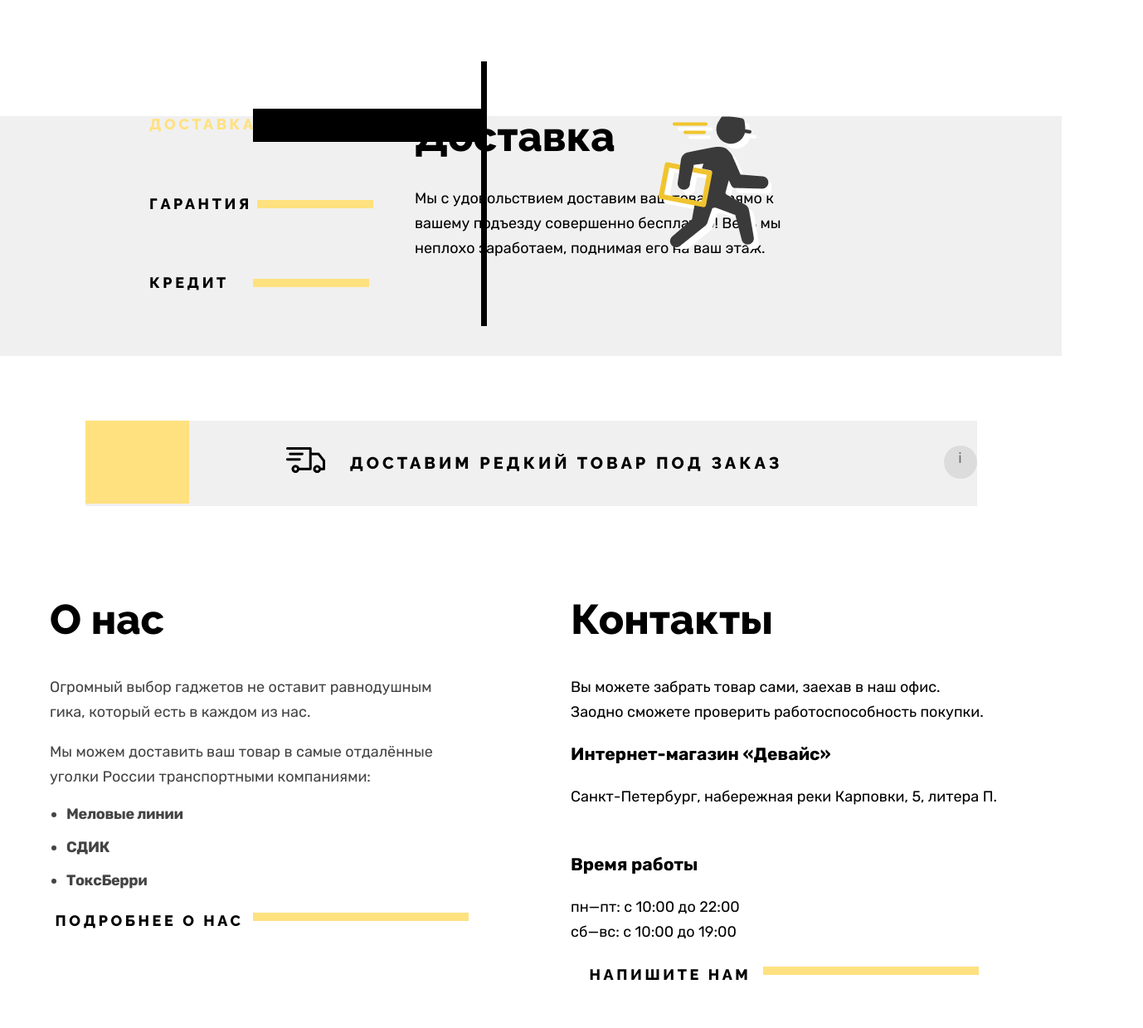
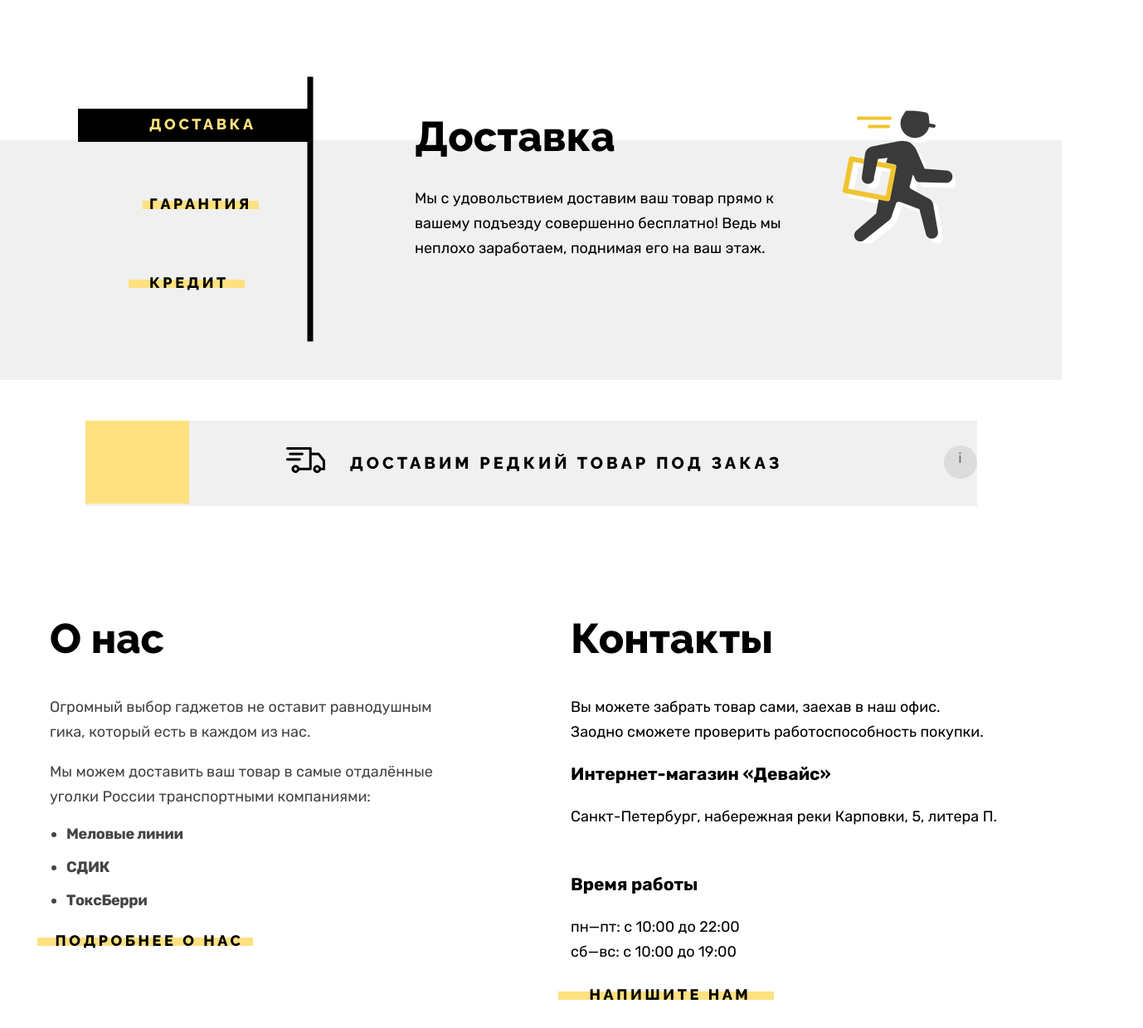
Before and after one commit to htmlacademy-htmlcss/2181423-device-35, a plain HTML site: page index.html in a window 1280 px wide. Shown: the part 1281-2520 px from the top of the page at 83% size, 1378 px wide, since content can reach past the window. Drawn offline with nearby package versions, Linux system fonts and the light colour scheme; files whose address does not match are found by name.

Commit message:
Исправляет центрирование и настраивает позиционирование

```diff
--- a/index.html
+++ b/index.html
@@ -8,7 +8,7 @@
   </head>
   <body>
 
-     <div class="hearder-wrapper">
+     <div class="header-wrapper">
       <header class="page-header">
           <div id="rectangle"></div>
           <div class="user-menu">
@@ -239,7 +239,8 @@
       </main>
 
       <footer class="page-footer">
-        <div class="page-footer-first">
+        <div class="footer-container">
+          <div class="page-footer-first">
           <section class="page-footer-address">
             <img src="/icon/yellow device logo.png" alt="Желтый логотип Девайс" class="logo-device-yellow" width="145" height="36">
             <address class="footer-address">
@@ -285,6 +286,7 @@
           <img src="images/footer/Vector.png" alt="Логотип HTML Academy." class="footer-logo">
         </section>
         </div>
+        </div>
 
       </footer>
 
--- a/styles/style.css
+++ b/styles/style.css
@@ -185,8 +185,7 @@ line-height: 30px;
 
 .slider-wrapper {
   display: flex;
-  margin-right: 140px;
-  margin-left: 140px;
+  justify-content: center;
 }
 
 .container {
@@ -204,6 +203,7 @@ h2 {
   font-size: 50px;
   line-height: 50px;
   color: #000000;
+  margin-top: 65px;
 }
 
 .details {
@@ -216,6 +216,7 @@ h2 {
   font-weight: 800;
   text-transform: uppercase;
   letter-spacing: 0.2em;
+  position: relative;
 }
 
 .details:after {
@@ -224,8 +225,9 @@ h2 {
   width: 220px;
   height: 9px;
   background-color:#FFE17F;
-  right: 790px;
-  top: 729px;
+  left: 50%;
+  top: 50%;
+  transform: translate(-50%, -50%);
   z-index: -1;
 }
 
@@ -354,6 +356,7 @@ dl {
 .service-control {
   list-style-type: none;
   margin: 0;
+  position: relative;
 }
 
 .details-property {
@@ -367,16 +370,18 @@ dl {
   letter-spacing: 0.2em;
   padding: 9px 120px 11px 0;
   margin-bottom: 55px;
+  position: relative;
 }
 
-.details-property:before {
+.details-property::after {
   content: '';
   position: absolute;
   width: 140px;
   height: 10px;
   background-color:#FFE17F;
-  left: 310px;
-  top: 1522px;
+  left: 50%;
+  top: 50%;
+  transform: translate(-63%, -50%);
   z-index: -1;
 }
 
@@ -393,27 +398,30 @@ dl {
   padding: 9px 120px 11px 0;
   margin-top: 64px;
   margin-bottom: 56px;
+  position: relative;
 }
 
-.details-property-delivery:before {
+.details-property-delivery::after {
   content: '';
   position: absolute;
   width: 280px;
   height: 40px;
   background: #000000;
-  left: 305px;
-  top: 1412px;
+  left: 50%;
+  top: 50%;
+  transform: translate(-70%, -50%);
   z-index: -1;
 }
 
-.service-control:before {
+.service-control::after {
   content: '';
   position: absolute;
   width: 7px;
   height: 319px;
   background: #000000;
-  left: 580px;
-  top: 1355px;
+  left: 90%;
+  top: 50%;
+  transform: translate(-50%, -50%);
   z-index: -1;
 }
 
@@ -428,16 +436,18 @@ dl {
   letter-spacing: 0.2em;
   padding: 9px 120px 11px 0;
   margin-bottom: 75px;
+  position: relative;
 }
 
-.details-property-credit:before {
+.details-property-credit::after {
   content: '';
   position: absolute;
   width: 140px;
   height: 10px;
   background-color:#FFE17F;
-  left: 305px;
-  top: 1617px;
+  left: 50%;
+  top: 50%;
+  transform: translate(-75%, -50%);
   z-index: -1;
 }
 
@@ -451,6 +461,7 @@ dl {
   font-weight: 800;
   font-size: 50px;
   line-height: 50px;
+  position: relative;
 }
 
 .property-delivery-descr {
@@ -458,16 +469,19 @@ dl {
   margin-top: 34px;
 }
 
-.property-delivery:before {
+.property-delivery::after {
   content: '';
   position: absolute;
   width: 136px;
   height: 160px;
   right: 350px;
   background: url(/icon/delivery-man.png);
+  left: 50%;
+  top: 50%;
+  transform: translate(150%, -20%);
 }
 
-.delivery-info:before {
+.delivery-info::after {
   content: '';
   position: absolute;
   width: 100%;
@@ -475,6 +489,7 @@ dl {
   background-color: #F0F0F0;
   z-index: -2;
   left: 0;
+  transform: translateY(-145px);
 }
 
 .wrapper-banner {
@@ -586,15 +601,18 @@ dl {
   letter-spacing: 0.2em;
   padding: 9px 120px 11px 0;
   margin-bottom: 75px;
+  position: relative;
 }
 
-.button-about-us:before {
+.button-about-us::after {
   content: '';
   position: absolute;
   width: 260px;
   height: 10px;
   background-color:#FFE17F;
-  left: 305px;
+  left: 50%;
+  top: 50%;
+  transform: translate(-75%, -50%);
   z-index: -1;
 }
 
@@ -617,6 +635,7 @@ dl {
   letter-spacing: 0.2em;
   padding: 9px 120px 11px 0;
   margin-bottom: 75px;
+  position: relative;
 }
 
 .button-contacts:before {
@@ -625,7 +644,9 @@ dl {
   width: 260px;
   height: 10px;
   background-color:#FFE17F;
-  left: 920px;
+  left: 50%;
+  top: 50%;
+  transform: translate(-75%, -50%);
   z-index: -1;
 }
 
@@ -651,7 +672,7 @@ dl {
   display: flex;
   justify-content: center;
   align-items: center;
-  margin-top: 144px;
+  margin-top: 100px;
 }
 
 .field {
@@ -690,6 +711,10 @@ dl {
   background: url(/icon/tick-green.png);
 }
 
+.footer-container {
+  display: flex;
+}
+
 .page-footer {
   height: 321px;
   background-color: #444444;
@@ -702,7 +727,6 @@ dl {
   display: flex;
   flex-direction: column;
   margin-top: 62px;
-  margin-left: -140px;
 }
 
 .footer-contacts-address-text {
@@ -714,13 +738,13 @@ dl {
 }
 
 .page-footer-nav {
-  width: 445px;
+  width: 747px;
   display: flex;
+  justify-content: center;
 }
 
 .nav-footer {
-  margin-left: 119px;
-  margin-right: 183px;
+
 }
 
 .footer-nav-list {
@@ -764,7 +788,6 @@ dl {
 
 .page-footer-phone {
   margin-top: 140px;
-  margin-left: 183px;
 }
 
 .footer-phone {
@@ -775,12 +798,11 @@ dl {
 .contacts-phone {
   font-size: 16px;
   color: #FFFFFF;
-  margin-left: 183px;
 }
 
 .footer-logo {
   width: 115px;
   height: 33px;
   margin-top: 63px;
-  margin-left: 243px;
+  margin-left: 30px;
 }
```
